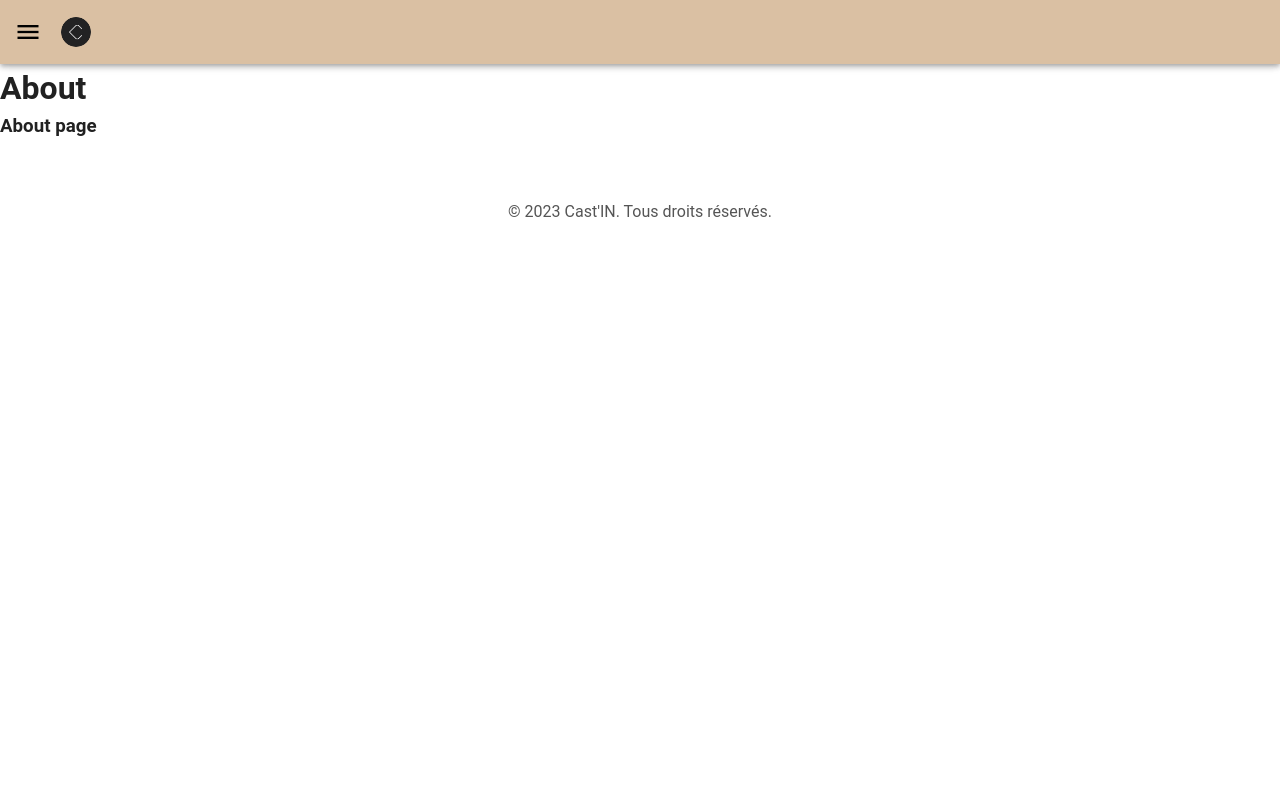
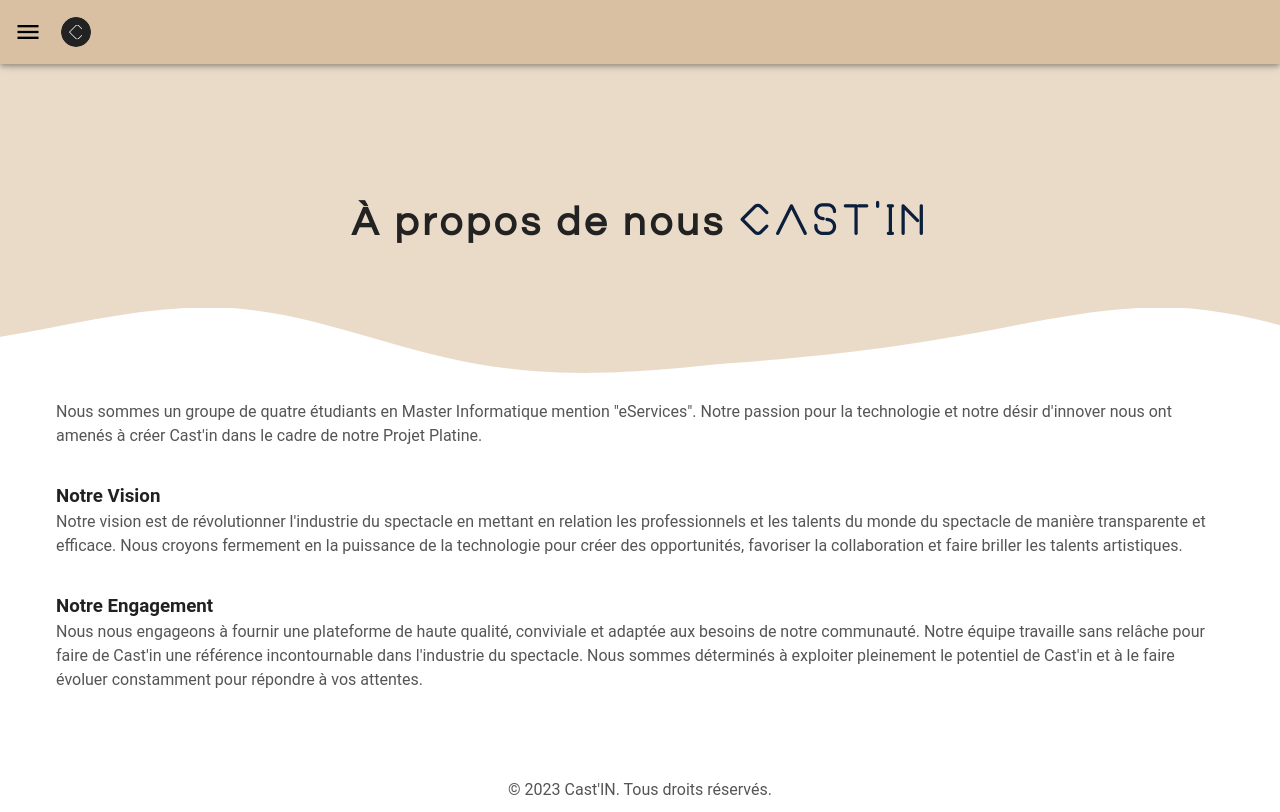
Before and after one commit to AntoineMaille/suivi_projet_pure, a Vue app: page /about in a window 1280 px wide. Built offline with nearby package versions, Linux system fonts and the light colour scheme.

Commit message:
Ajout du contenu de la page "About"

```diff
--- a/src/components/pages/About.vue
+++ b/src/components/pages/About.vue
@@ -1,11 +1,37 @@
 <script setup>
+import WaveDivider from "@/components/header/WaveHeader.vue";
+import Author from "@/components/pages/article/components/Author.vue";
 </script>
 
 <template>
-<div>
-  <h1>About</h1>
-  <h3>About page</h3>
-</div>
+    <div>
+      <WaveDivider title="À propos de nous"/>
+      <v-container>
+        <v-row>
+          <v-col cols="12">
+            <p>
+              Nous sommes un groupe de quatre étudiants en Master Informatique mention "eServices". Notre passion pour la technologie et notre désir d'innover nous ont amenés à créer Cast'in dans le cadre de notre Projet Platine.
+            </p>
+          </v-col>
+        </v-row>
+        <v-row>
+          <v-col cols="12">
+            <h3 class="headline">Notre Vision</h3>
+            <p>
+              Notre vision est de révolutionner l'industrie du spectacle en mettant en relation les professionnels et les talents du monde du spectacle de manière transparente et efficace. Nous croyons fermement en la puissance de la technologie pour créer des opportunités, favoriser la collaboration et faire briller les talents artistiques.
+            </p>
+          </v-col>
+        </v-row>
+        <v-row>
+          <v-col cols="12">
+            <h3 class="headline">Notre Engagement</h3>
+            <p>
+              Nous nous engageons à fournir une plateforme de haute qualité, conviviale et adaptée aux besoins de notre communauté. Notre équipe travaille sans relâche pour faire de Cast'in une référence incontournable dans l'industrie du spectacle. Nous sommes déterminés à exploiter pleinement le potentiel de Cast'in et à le faire évoluer constamment pour répondre à vos attentes.
+            </p>
+          </v-col>
+        </v-row>
+      </v-container>
+    </div>
   <div class="footer">
     <p>&copy; 2023 Cast'IN. Tous droits réservés.</p>
   </div>
```
